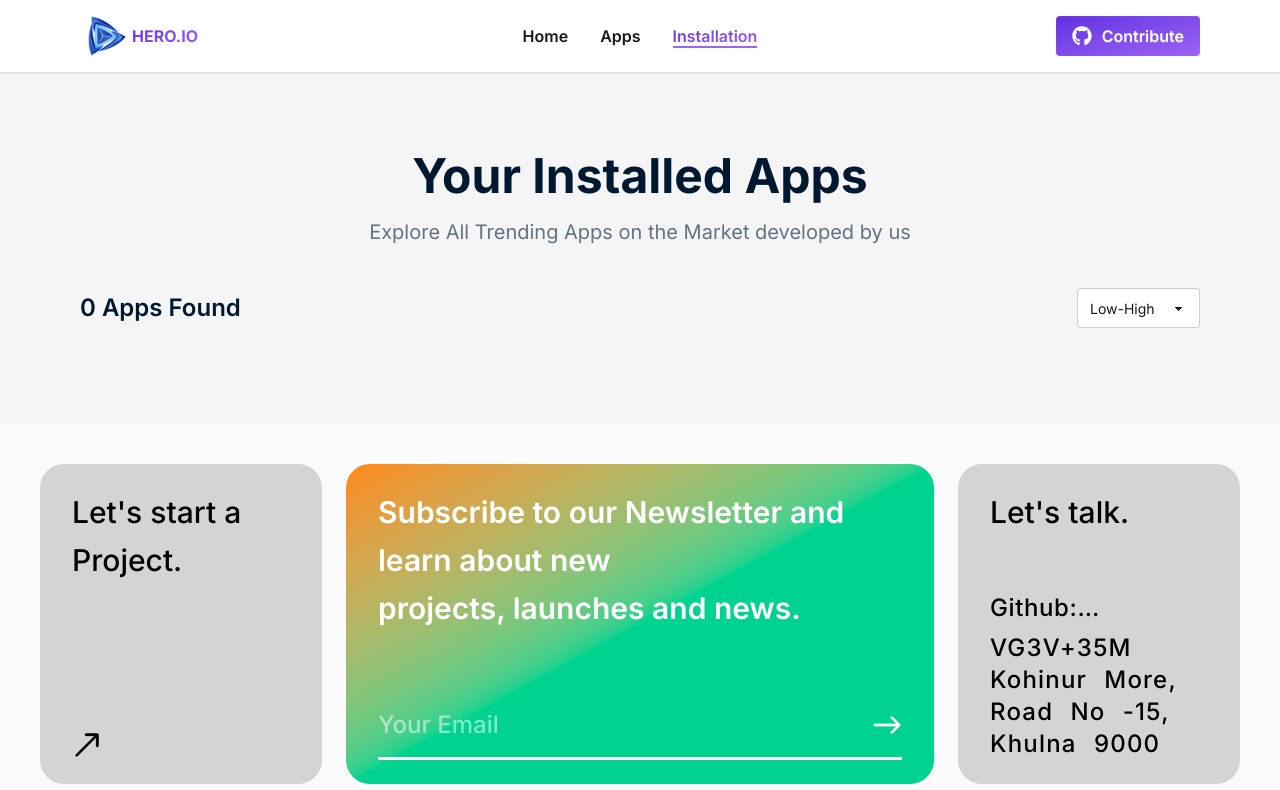
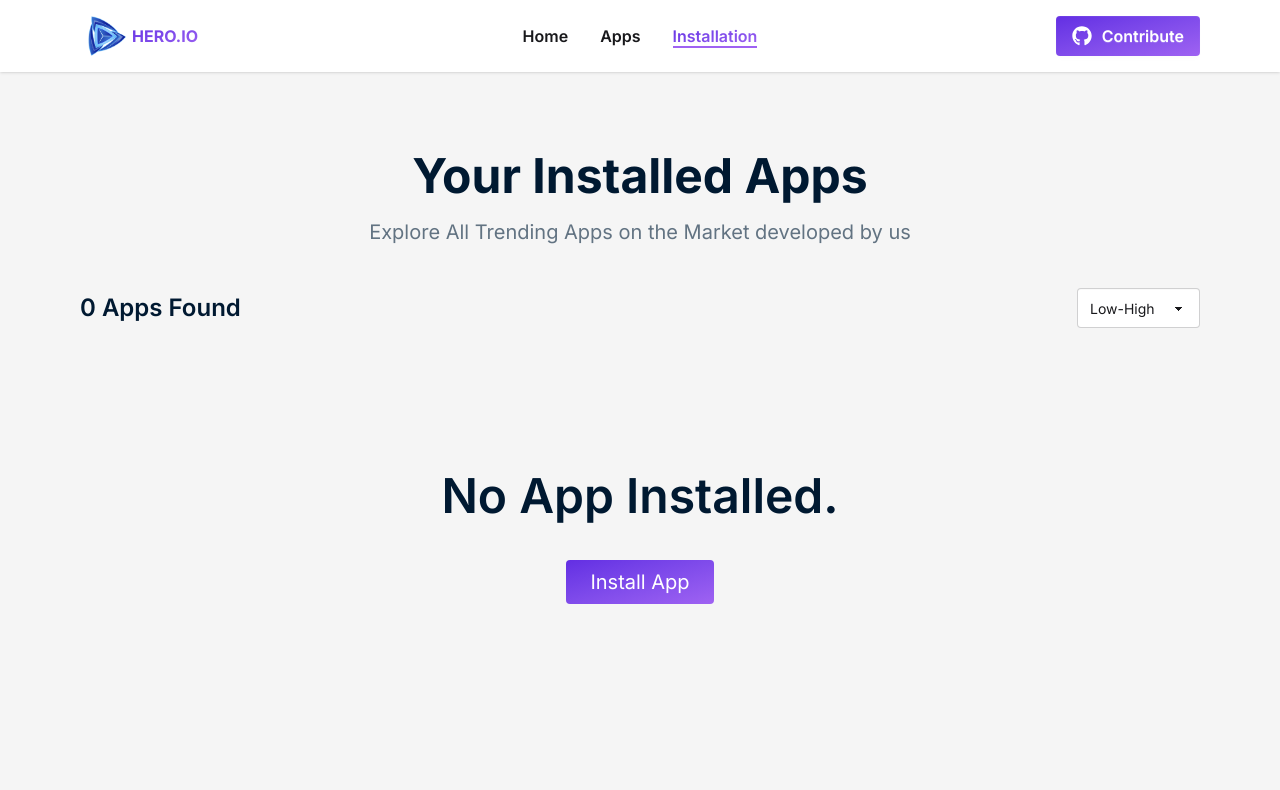
Before and after one commit to MdSakifHossain/PH-Lv01-B12A08-Hero-IO-08-10-2025, a React (Vite) app: page /installation in a window 1280 px wide. Shown: the top 790 px of the page. Built offline with nearby package versions, Linux system fonts and the light colour scheme.

Commit message:
feat(installed): add placeholder for no installed apps state

```diff
--- a/src/pages/InstallationPage/InstallationPage.jsx
+++ b/src/pages/InstallationPage/InstallationPage.jsx
@@ -1,5 +1,5 @@
 import React, { useContext } from "react";
-import { useLoaderData } from "react-router";
+import { Link, useLoaderData } from "react-router";
 
 import { InstalledContext } from "../../contexts/InstalledContext";
 import InstalledAppCard from "../../components/InstalledAppCard";
@@ -34,6 +34,20 @@ const InstallationPage = () => {
         </div>
 
         {/* cards constainer */}
+
+        {globalInstalledList.length === 0 ? (
+          <div className="py-32 flex flex-col gap-10 items-center">
+            <h2 className="text-5xl font-semibold text-heading-color capitalize">
+              no app installed.
+            </h2>
+            <Link
+              to={"/apps"}
+              className="bg-gradient-to-br from-dark-purple to-light-purple text-white px-6 py-2 text-xl rounded"
+            >
+              Install App
+            </Link>
+          </div>
+        ) : (
           <div className="flex flex-col gap-4">
             {globalInstalledList.map((appId) => (
               <InstalledAppCard
@@ -42,6 +56,7 @@ const InstallationPage = () => {
               />
             ))}
           </div>
+        )}
       </div>
     </section>
   );
```
Lines whose indentation alone changed are shown as unchanged.
